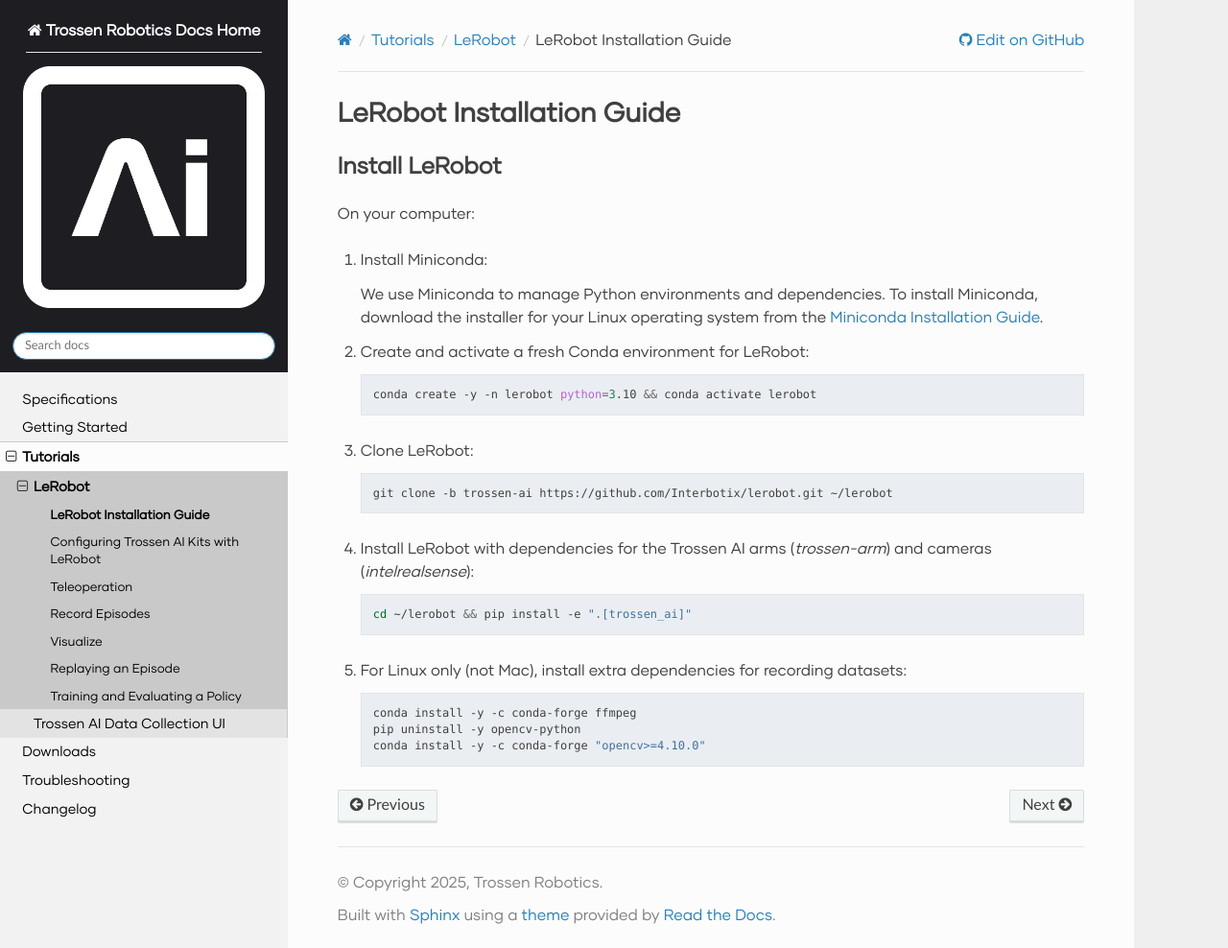
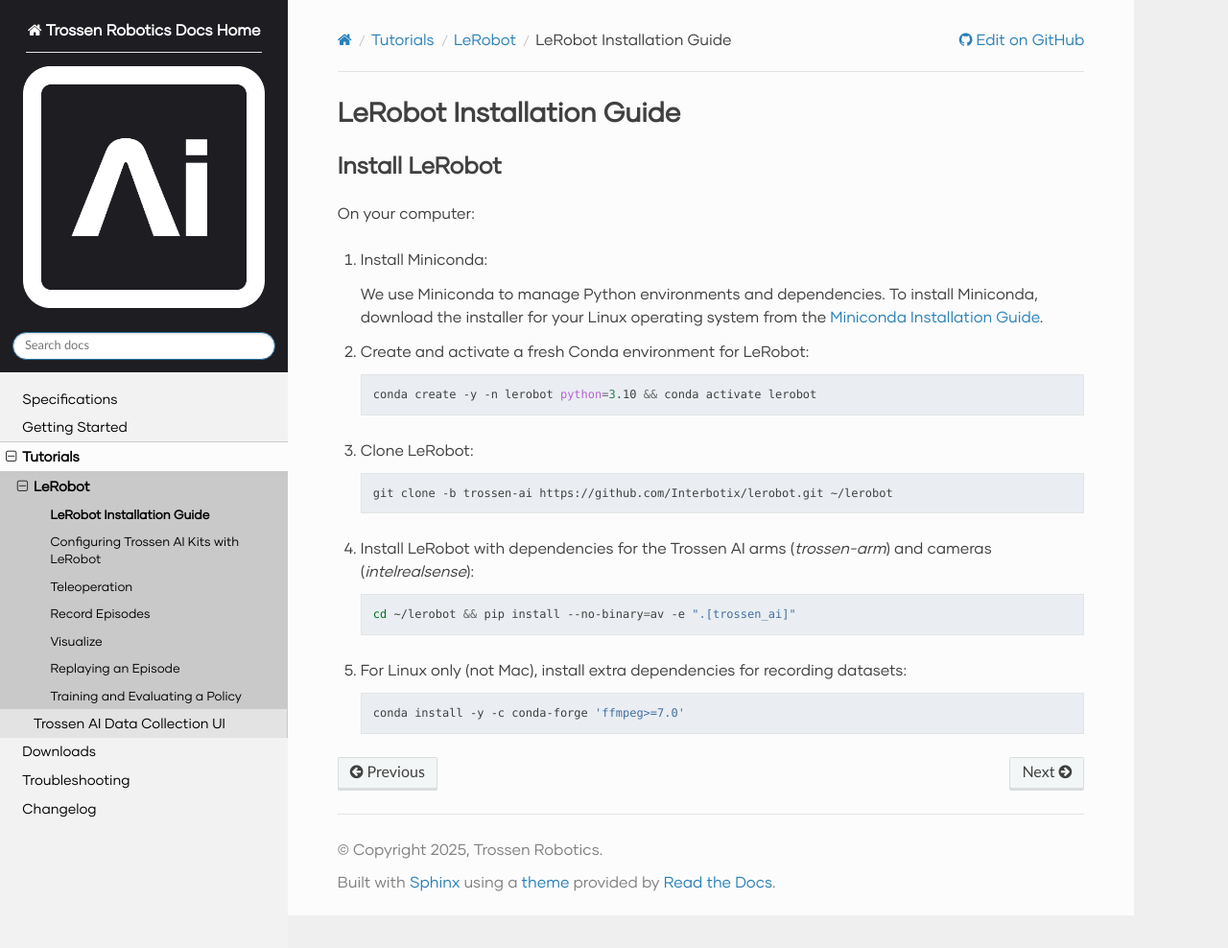
Before and after one commit to TrossenRobotics/trossen_arm, a Sphinx documentation site: the page built from docs/tutorials/lerobot/setup.rst, in a window 1280 px wide and 988 px high. Shown: the whole window at 96% size. Built offline with Sphinx 7.4.7 and the Read the Docs theme 3.1.0, drawn with Linux system fonts in a browser that asks for light colours; some web fonts are replaced; pages that are not in the unit, such as notebooks, are missing from menus.

Commit message:
Update installation instructions

```diff
--- a/docs/tutorials/lerobot/setup.rst
+++ b/docs/tutorials/lerobot/setup.rst
@@ -28,12 +28,10 @@ On your computer:
 
    .. code-block:: bash
 
-      cd ~/lerobot && pip install -e ".[trossen_ai]"
+      cd ~/lerobot && pip install --no-binary=av -e ".[trossen_ai]"
 
 #. For Linux only (not Mac), install extra dependencies for recording datasets:
 
    .. code-block:: bash
 
-      conda install -y -c conda-forge ffmpeg
-      pip uninstall -y opencv-python
-      conda install -y -c conda-forge "opencv>=4.10.0"
+      conda install -y -c conda-forge 'ffmpeg>=7.0'
```
